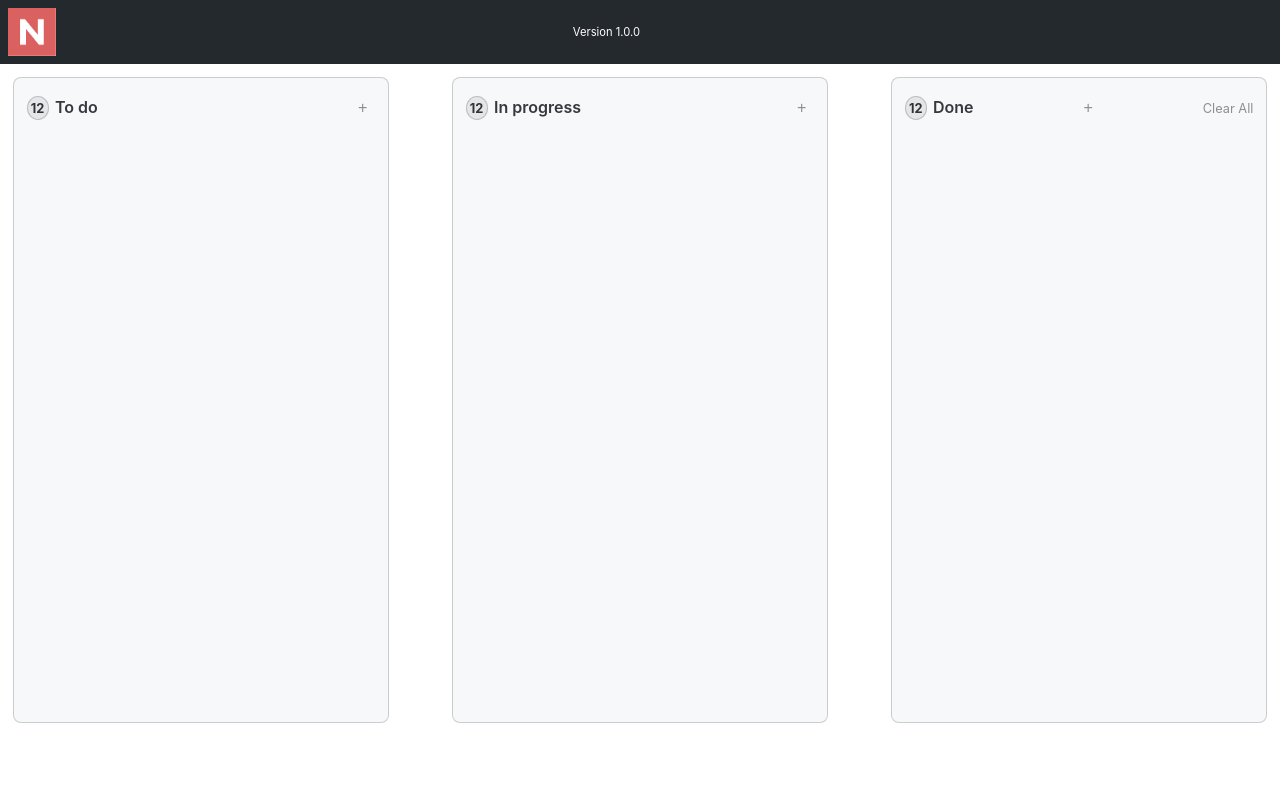
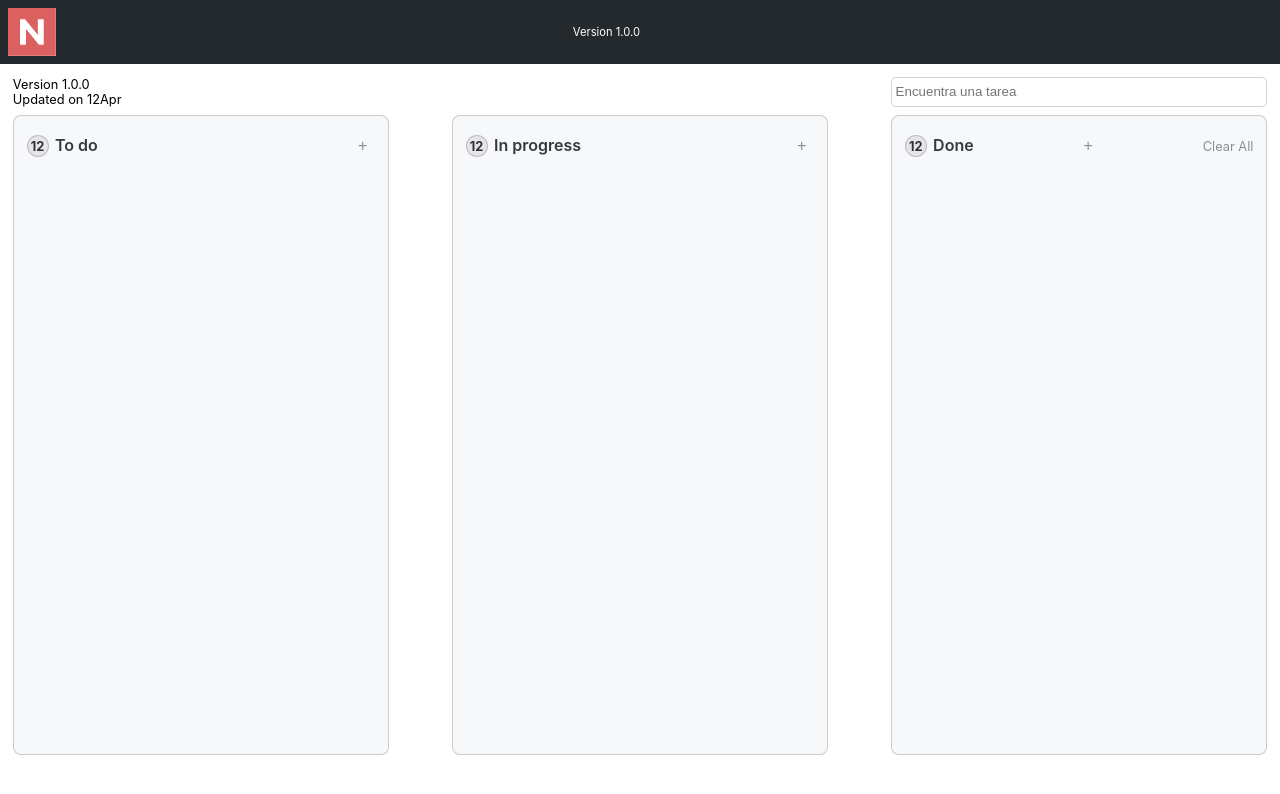
Before and after one commit to elenar10/kanbas, a React (Create React App) app in the folder kanbas-proyect/: page / in a window 1280 px wide. Shown: the top 794 px of the page. Built offline with nearby package versions, Linux system fonts and the light colour scheme.

Commit message:
Creacion de input para buscar tarea (searcher-bar.jsx + style.css)

```diff
--- a/kanbas-proyect/src/App.js
+++ b/kanbas-proyect/src/App.js
@@ -2,12 +2,14 @@ import './App.css';
 import React, { Fragment } from 'react'
 import TaskList from './components/task-list'
 import Header from './components/header'
+import SearcherBar from './components/searcher-bar';
 
 function App() {
   return (
     <Fragment>
       <Header></Header>
       <div className="main__container">
+        <SearcherBar></SearcherBar>
         <TaskList title="To do"></TaskList>
         <TaskList title="In progress"></TaskList>
         <TaskList title="Done" remove="Clear All"></TaskList>
--- /dev/null
+++ b/kanbas-proyect/src/components/searcher-bar/index.jsx
@@ -0,0 +1,17 @@
+import './style.css'
+function SearcherBar(props) {
+    return (
+        <div className="sub--header__container">
+            <div className="version--updated__wrapper">
+                <p>Version 1.0.0</p>
+                <p>Updated on 12Apr</p>
+
+            </div>
+            <div className="search__container">
+                <label htmlFor="search"></label>
+                <input id="search" name="search" type="text" placeholder=" Encuentra una tarea" className="searchInput"></input>
+            </div>
+        </div>
+    )
+}
+export default SearcherBar;
--- /dev/null
+++ b/kanbas-proyect/src/components/searcher-bar/style.css
@@ -0,0 +1,28 @@
+.sub--header__container{
+    width: 100vw;
+    display: inline-flex;
+    flex-direction: row;
+    flex-wrap: wrap;
+    justify-content: space-between;
+    align-items: center;
+}
+.version--updated__wrapper{
+    width: 50%;
+    font-size: 0.8rem;
+}
+.search__container{
+    width: 50%;
+    height: 100%;
+    width: 50%;
+    height: 100%;
+    display: flex;
+    flex-direction: row;
+    justify-content: flex-end;
+    flex-wrap: wrap;
+}
+
+.searchInput{
+    width: 60%;
+    border-radius: 0.3rem;
+    border: lightgray 0.6px solid;
+}
--- a/kanbas-proyect/src/components/task-list/style.css
+++ b/kanbas-proyect/src/components/task-list/style.css
@@ -1,24 +1,33 @@
+
 /* CAJA */
 .taskList__container{
+    display: flex;
+    flex-direction: column;
     width: 30%;
+    height: 80vh;
     background-color: #f6f8fa;
     border: rgba(27,31,35,0.2) solid 1px;
     border-radius: 0.5rem;
     padding: 0.8rem;
     font-size: 0.8rem;
     color: rgba(27, 31, 35, 0.479);
+    overflow-x: hidden;
+    overflow-y: auto;
 }
+
 /* HEADER (counter-title-button */
 .taskList__header{
     width: 100%;
     display: inline-flex;
     flex-direction: row;
+    flex-wrap: wrap;
     align-items: baseline;
     justify-content: space-between;
 }
 .title-counter__wrapper{
     display: inline-flex;
     flex-direction: row;
+    flex-wrap: wrap;
     gap:0.4rem;
     align-items: baseline;
 }
@@ -28,14 +37,26 @@
     color: rgba(27, 31, 35, 0.884);
 }
 .counter{
-    width: min-content;
+    display: flex;
+    flex-direction: row;
+    justify-content: center;
+    align-content: center;
+    align-items: center;
+    height: 22px;
+    width: 22px;
     color: rgba(27,31,35,0.9);
     background-color: #e6e6e9;
-    padding: 0.2rem;
     border-radius: 100%;
     font-size: 0.8rem;
     font-weight: bold;
     border: rgba(27,31,35,0.2) solid 1px;
+}
+.remove__container{
+    display: inline-flex;
+    width: 60%;
+    justify-content: flex-end;
+    flex-direction: row;
+    flex-wrap: wrap;
 }
 .button__add{
     border: none;
@@ -49,5 +70,13 @@
     color: #f6f8fa;
     background-color: #bab9be ;
     font-weight: bold;
-    border-radius:0.8rem;
+    border-radius:0.2rem;
 }
+.btn_clearAll{
+    border: none;
+    background-color:#f6f8fa;
+}
+.btn_clearAll:hover{
+    font-weight: bold;
+
+}
```
